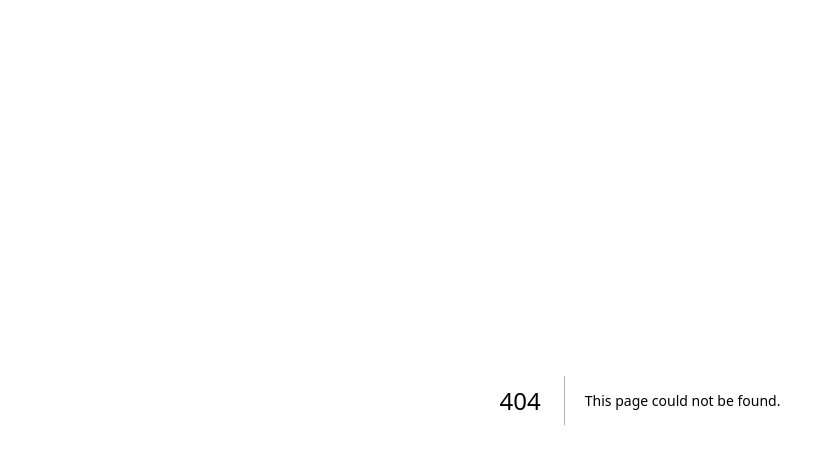
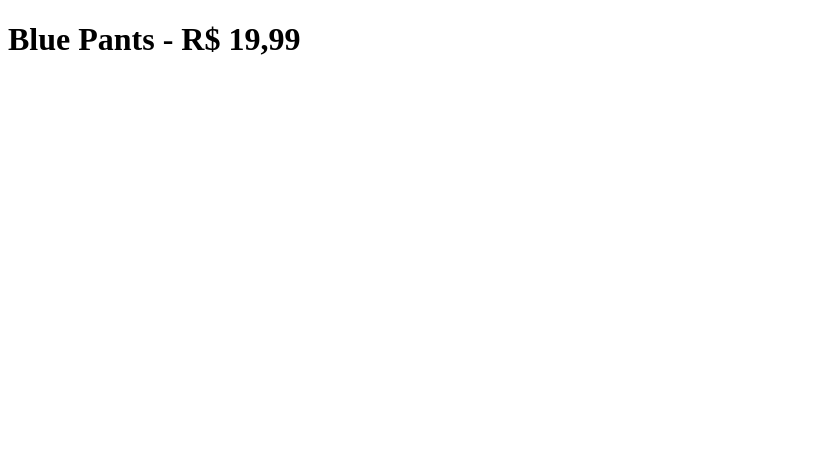
Before and after one commit to miyagui96/Nextjs, a Next.js app in the folder meuprojeto/: page /product/pants/bluepant in a window 1280 px wide. Before the commit this address had no page. Shown: the top 464 px of the page, without its empty margins (0-835 px from the left). Built offline with nearby package versions, Linux system fonts and the light colour scheme.

Commit message:
adicionado pants

```diff
--- /dev/null
+++ b/meuprojeto/src/pages/product/pants/bluepant.tsx
@@ -0,0 +1,3 @@
+export default function BluePant(){
+    return <h1>Blue Pants - R$ 19,99</h1>
+}
--- /dev/null
+++ b/meuprojeto/src/pages/product/pants/redpant.tsx
@@ -0,0 +1,3 @@
+export default function RedPant() {
+    return <h1>Red Pant - R$ 19,99</h1>
+}
```
